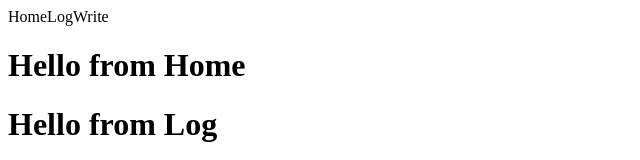
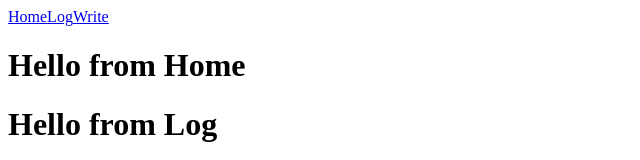
Before and after one commit to andrewjpwalters/react-final-project, a React (Create React App) app: page / in a window 1280 px wide. Shown: the top 160 px of the page, without its empty margins (0-640 px from the left). Built offline with nearby package versions, Linux system fonts and the light colour scheme.

Commit message:
change a tags to NavLink tags in NavBar.js

```diff
--- a/src/NavBar.js
+++ b/src/NavBar.js
@@ -4,15 +4,24 @@ import { NavLink } from "react-router-dom";
 function NavBar() {
     return (
         <div>
-            <a>
+            <NavLink
+                to="/"
+                exact
+            >
                 Home
-            </a>
-            <a>
+            </NavLink>
+            <NavLink
+                to="/log"
+                exact
+            >
                 Log
-            </a>
-            <a>
+            </NavLink>
+            <NavLink
+                to="/write"
+                exact
+            >
                 Write
-            </a>
+            </NavLink>
         </div>
     )
 }
```
